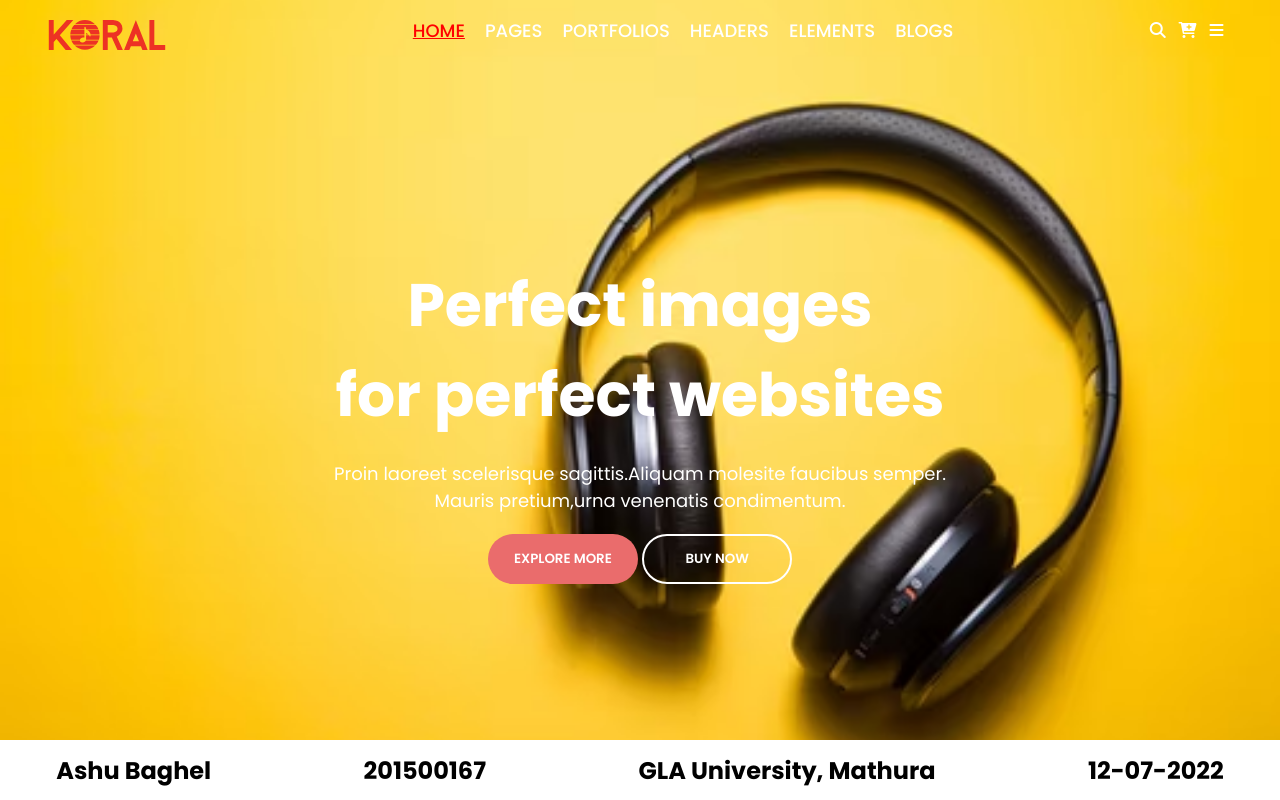
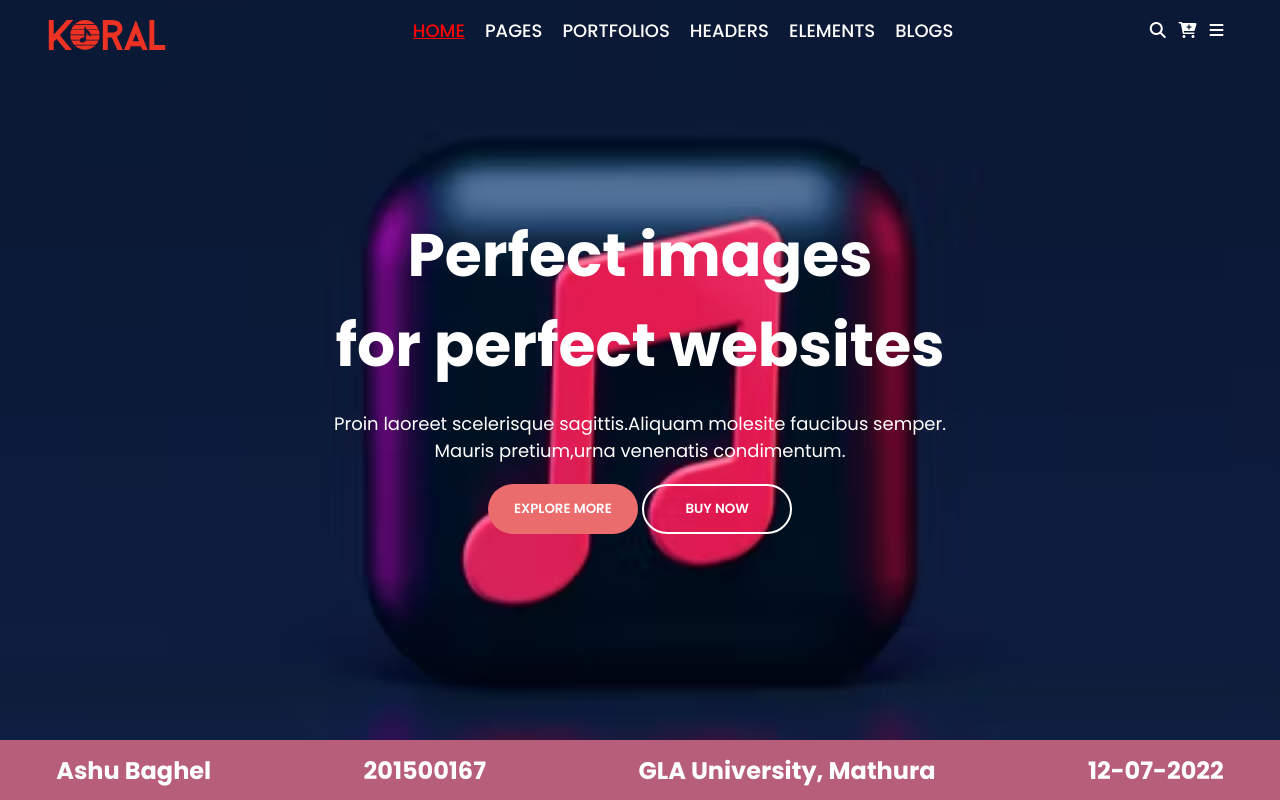
Before and after one commit to ashu2206/ashu_201500167_live-, a plain HTML site: page index.html in a window 1280 px wide. Drawn offline with Linux system fonts and the light colour scheme.

Commit message:
completed index.html page

```diff
--- a/style.css
+++ b/style.css
@@ -5,7 +5,7 @@
     font-family: 'Poppins', sans-serif;
 }
 .sec-1{
-    background-image: url(./img.avif) ;
+    background-image: url(./img3.avif) ;
     min-height:100vh;
    background-position: center;
     background-size: cover;
@@ -49,7 +49,7 @@
 
     display: flex;
     justify-content: center;
-    margin-top: 200px;
+    margin-top: 150px;
     text-align: center;
 
 }
@@ -63,6 +63,7 @@
  #logo{
     margin-top: 10px;
     width:10%;
+
 
 
 }
@@ -95,15 +96,15 @@
 
 }
 footer{
-    background-color: white;
-
+    background-color: rgb(183, 94, 123);
+    color:white;
     position: absolute;
     bottom: 0px;
     height:60px;
     width:100%;
 }
 .navbar .link:hover{
-color:green;
+color:blue;
 transition-duration: 1s;
 }
 footer{
```
Also changed, not shown: img3.avif (added).
